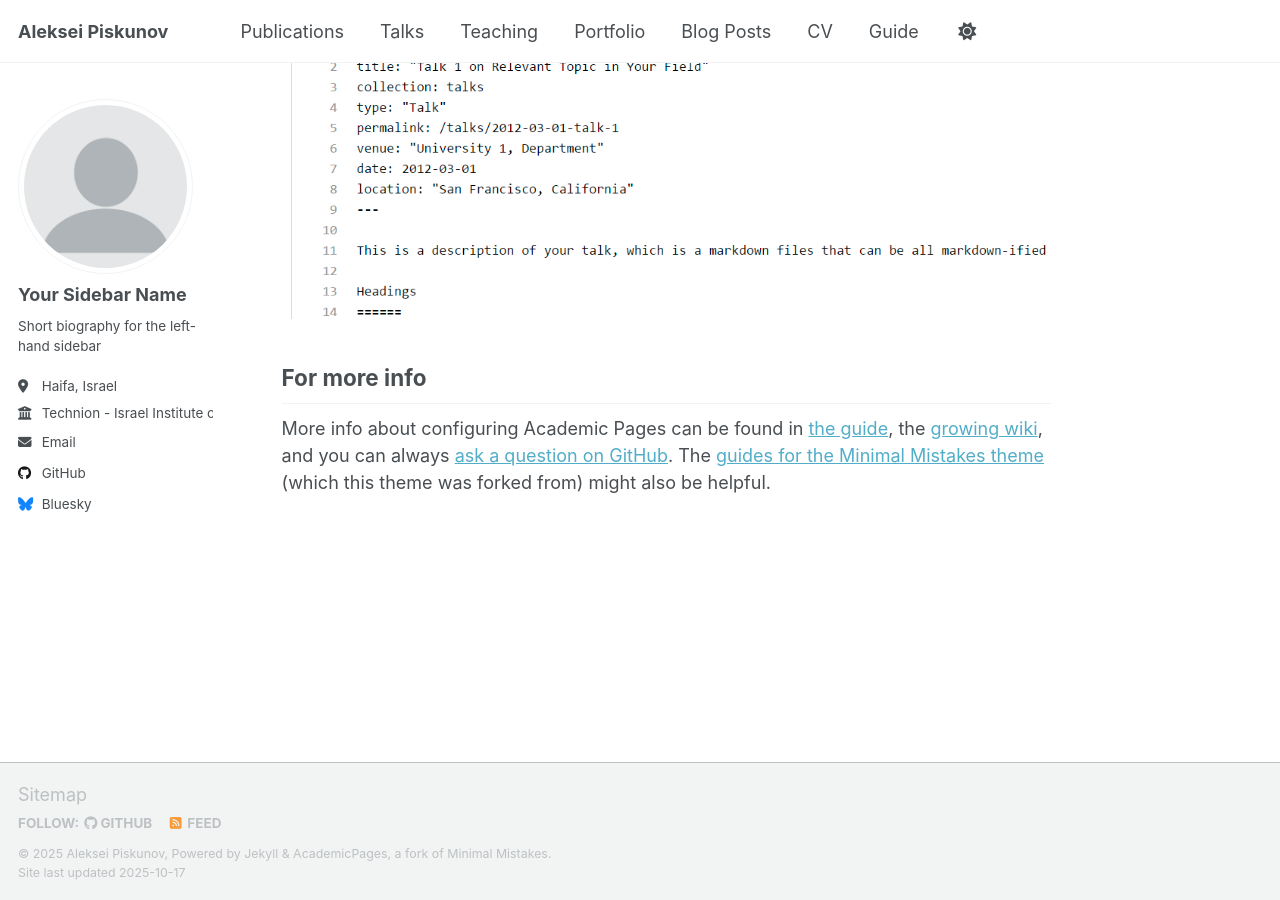
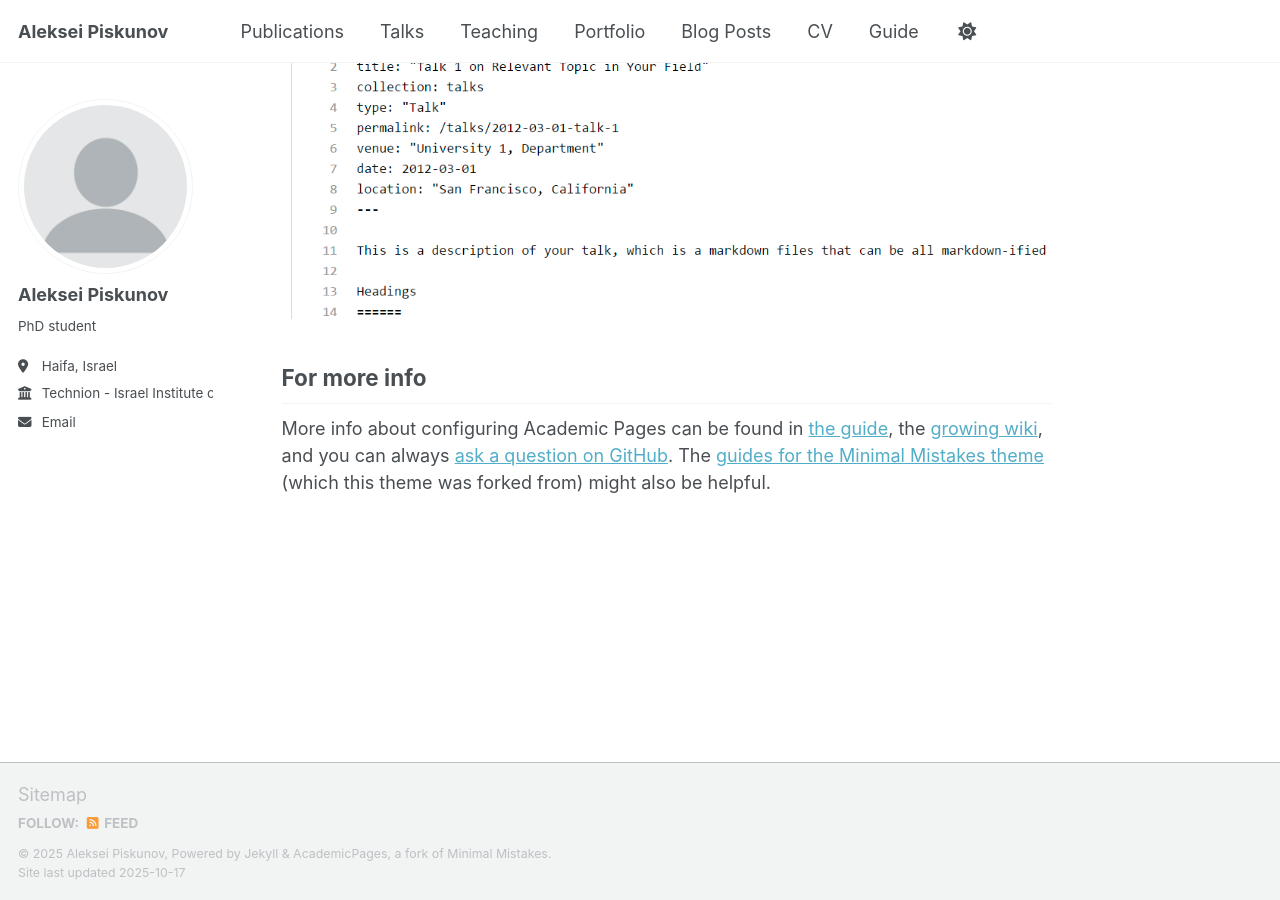
Before and after one commit to aleksei-piskunov/aleksei-piskunov.github.io, a Jekyll site: the page built from _pages/about.md, in a window 1280 px wide and 900 px high, scrolled down 2880 px. Built offline with Jekyll 4.4.1, drawn with Linux system fonts in a browser that asks for light colours; a script that is not in the unit is left out.

Commit message:
Update _config.yml

```diff
--- a/_config.yml
+++ b/_config.yml
@@ -24,9 +24,9 @@ repository               : "academicpages/academicpages.github.io"
 author:
   # Biographic information
   avatar           : "profile.png"
-  name             : "Your Sidebar Name"
+  name             : "Aleksei Piskunov"
   pronouns         : # example: "she/her"
-  bio              : "Short biography for the left-hand sidebar"
+  bio              : "PhD student"
   location         : "Haifa, Israel"
   employer         : "Technion - Israel Institute of Technology"
   uri              : # URL
@@ -48,13 +48,13 @@ author:
   bitbucket        : # Username - Update with your username on the site
   codepen          : # Username
   dribbble         : # Username
-  github           : "academicpages"
+  github           : #
   kaggle           : # Username
   stackoverflow    : # User number or user number and name (i.e., use "1" or "1/jeff-atwood")
 
   # Social media
   artstation       : # Username
-  bluesky          : "bsky.app" # Replace this with you Bluesky username
+  bluesky          : #
   facebook         : # Username
   flickr           : # Username
   foursquare       : # Username
```
